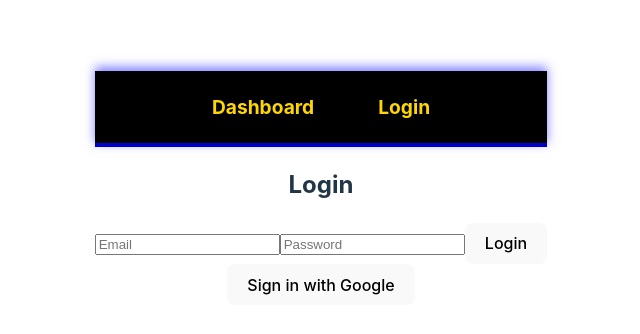
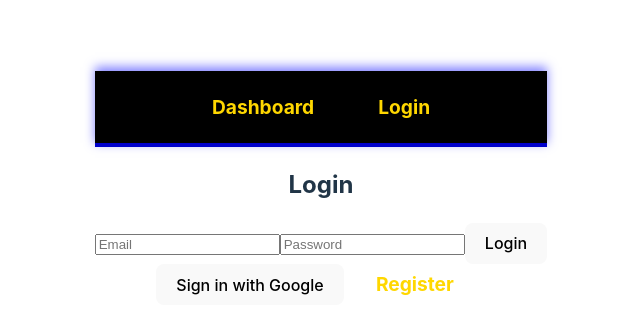
Before and after one commit to DerrickUnleashed/FinSpectre, a React (Vite) app in the folder FrontEnd/: page /login in a window 1280 px wide. Shown: the part 212-546 px from the top of the page, without its empty margins (319-959 px from the left). Built offline with nearby package versions, Linux system fonts and the light colour scheme; no server answers.

Commit message:
register

```diff
--- a/FrontEnd/src/Pages/Login.jsx
+++ b/FrontEnd/src/Pages/Login.jsx
@@ -1,12 +1,13 @@
 import React, { useState } from "react";
+import { useNavigate } from "react-router-dom";
 import { auth } from "./firebaseconfig";  // Import Firebase auth
 import { signInWithEmailAndPassword, signInWithPopup, GoogleAuthProvider } from "firebase/auth";
-
+import './NavBar.css';
 const Login = () => {
   const [email, setEmail] = useState("");
   const [password, setPassword] = useState("");
   const provider = new GoogleAuthProvider();
-
+  const navigate = useNavigate();
   const handleLogin = async (e) => {
     e.preventDefault();
     try {
@@ -35,6 +36,7 @@ const Login = () => {
         <button type="submit">Login</button>
       </form>
       <button onClick={handleGoogleLogin}>Sign in with Google</button>
+      <button onClick={() => navigate("/register")} className="nav-btn">Register</button>
     </div>
 
   );
```
